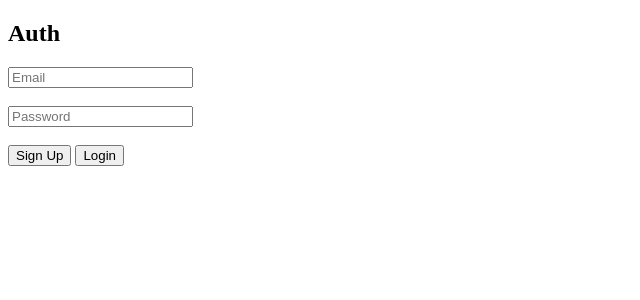
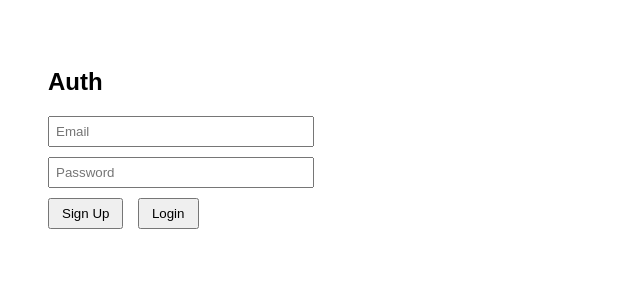
Before and after one commit to uconnectly/connectly, a Flask app: page / in a window 1280 px wide. Shown: the top 300 px of the page, without its empty margins (0-640 px from the left). Run offline with Flask 3, Linux system fonts and the light colour scheme; some libraries are stand-ins or nearby versions.

Commit message:
Update index.html

```diff
--- a/templates/index.html
+++ b/templates/index.html
@@ -5,73 +5,92 @@
   <title>Auth</title>
 
   <!-- Supabase CDN (ONLY ONCE) -->
-  <script src="https://unpkg.com/@supabase/supabase-js@2"></script>
+  <script src="https://cdn.jsdelivr.net/npm/@supabase/supabase-js@2"></script>
+
+  <style>
+    body {
+      font-family: Arial, sans-serif;
+      padding: 40px;
+    }
+    input {
+      display: block;
+      margin-bottom: 10px;
+      padding: 6px;
+      width: 250px;
+    }
+    button {
+      padding: 6px 12px;
+      margin-right: 10px;
+      cursor: pointer;
+    }
+    #msg {
+      margin-top: 15px;
+      font-weight: bold;
+    }
+  </style>
 </head>
+<body>
 
-<body>
   <h2>Auth</h2>
 
   <input id="email" type="email" placeholder="Email" />
-  <br /><br />
   <input id="password" type="password" placeholder="Password" />
-  <br /><br />
 
-  <button onclick="signUp()">Sign Up</button>
-  <button onclick="login()">Login</button>
+  <button id="signupBtn">Sign Up</button>
+  <button id="loginBtn">Login</button>
 
-  <p id="message"></p>
+  <div id="msg"></div>
 
   <script>
-    // 🔥 STEP 1: INIT SUPABASE (ONLY HERE)
-    const SUPABASE_URL = "https://uxcedmyivvtmcroqmtzi.supabase.co";
-    const SUPABASE_ANON_KEY = "eyJhbGciOiJIUzI1NiIsInR5cCI6IkpXVCJ9.eyJpc3MiOiJzdXBhYmFzZSIsInJlZiI6InV4Y2VkbXlpdnZ0bWNyb3FtdHppIiwicm9sZSI6ImFub24iLCJpYXQiOjE3Njg5ODUyMjAsImV4cCI6MjA4NDU2MTIyMH0.U-fDqvGybMxJsbjjjn35O5yNqdUVTPHW_ldoYwKLKMo";
+    // 🔹 Supabase config (DO NOT duplicate this anywhere)
+    const supabaseUrl = "https://uxcedmyivvtmcroqmtzi.supabase.co";
+    const supabaseKey = "eyJhbGciOiJIUzI1NiIsInR5cCI6IkpXVCJ9.eyJpc3MiOiJzdXBhYmFzZSIsInJlZiI6InV4Y2VkbXlpdnZ0bWNyb3FtdHppIiwicm9sZSI6ImFub24iLCJpYXQiOjE3Njg5ODUyMjAsImV4cCI6MjA4NDU2MTIyMH0.U-fDqvGybMxJsbjjjn35O5yNqdUVTPHW_ldoYwKLKMo";
 
-    const supabase = window.supabase.createClient(
-      SUPABASE_URL,
-      SUPABASE_ANON_KEY
-    );
+    const supabase = window.supabase.createClient(supabaseUrl, supabaseKey);
 
-    // 🔥 STEP 2: SIGN UP
-    async function signUp() {
+    const msg = document.getElementById("msg");
+
+    // ✅ SIGN UP
+    document.getElementById("signupBtn").addEventListener("click", async () => {
+      msg.textContent = "Signing up...";
+
       const email = document.getElementById("email").value;
       const password = document.getElementById("password").value;
 
       const { error } = await supabase.auth.signUp({
         email,
-        password,
+        password
       });
 
       if (error) {
-        document.getElementById("message").innerText = error.message;
+        msg.textContent = "❌ " + error.message;
       } else {
-        document.getElementById("message").innerText = "Signup success 🎉";
-        // 👉 Redirect after signup
+        msg.textContent = "✅ Signup success 🎉";
+      }
+    });
+
+    // ✅ LOGIN
+    document.getElementById("loginBtn").addEventListener("click", async () => {
+      msg.textContent = "Logging in...";
+
+      const email = document.getElementById("email").value;
+      const password = document.getElementById("password").value;
+
+      const { data, error } = await supabase.auth.signInWithPassword({
+        email,
+        password
+      });
+
+      if (error) {
+        msg.textContent = "❌ " + error.message;
+      } else {
+        msg.textContent = "✅ Login success 🎉 Redirecting...";
         setTimeout(() => {
           window.location.href = "dashboard.html";
         }, 1000);
       }
-    }
+    });
+  </script>
 
-    // 🔥 STEP 3: LOGIN
-    async function login() {
-      const email = document.getElementById("email").value;
-      const password = document.getElementById("password").value;
-
-      const { error } = await supabase.auth.signInWithPassword({
-        email,
-        password,
-      });
-
-      if (error) {
-        document.getElementById("message").innerText = error.message;
-      } else {
-        document.getElementById("message").innerText = "Login success ✅";
-        // 👉 Redirect after login
-        setTimeout(() => {
-          window.location.href = "dashboard.html";
-        }, 1000);
-      }
-    }
-  </script>
 </body>
 </html>
```
